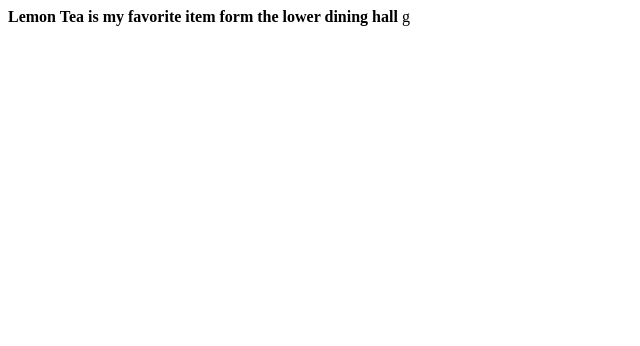
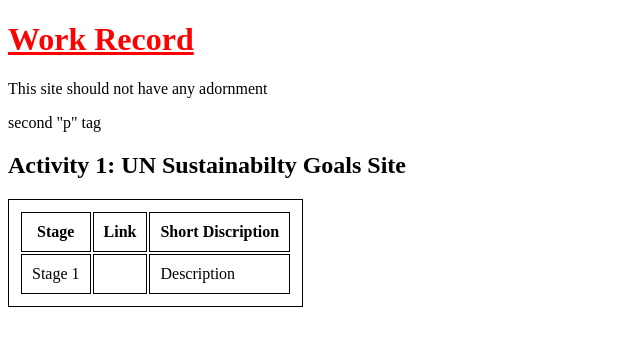
Before and after one commit to ianjamesmccreadie/ianjamesmccreadie.github.io, a plain HTML site: page index.html in a window 1280 px wide. Shown: the whole page, without its empty margins (0-640 px from the left). Drawn offline with Linux system fonts and the light colour scheme.

Commit message:
learning console

```diff
--- a/index.html
+++ b/index.html
@@ -2,10 +2,71 @@
 <html>
 <head>
 	<title>Main Page</title>
+	<style>
+
+		table,td,th{
+
+			border: 1px solid black;
+			padding: 10px;
+		}
+
+			h1 {
+
+				text-decoration: underline;
+				color: blue;
+
+			}
+
+			h1 {
+
+				color: red;
+			}
+
+	</style>
 </head>
 <body>
 
-<strong>Lemon Tea is my favorite item form the lower dining hall</strong>
+
+	<h1>Work Record </h1>
+	<p>This site should not have any adornment</p>
+	<p>second "p" tag</p>
+	<h2>Activity 1: UN Sustainabilty Goals Site</h2>
+
+	<table>
+
+		<tr>
+
+			<th>Stage</th>
+			<th>Link</th>
+			<th>Short Discription</th>
+
+		</tr>
+
+		<tr>
+			<td>Stage 1</td>
+			<td></td>
+			<td>Description</td>
+
+
+
+		</tr>
+
+
+
+
+
+
+
+
+
+
+
+
+
+
+
+	</table>
+
 
 </body>
-</html>g
+</html>
```
Also changed, not shown: showdata.html (added, +25 -0 lines).
